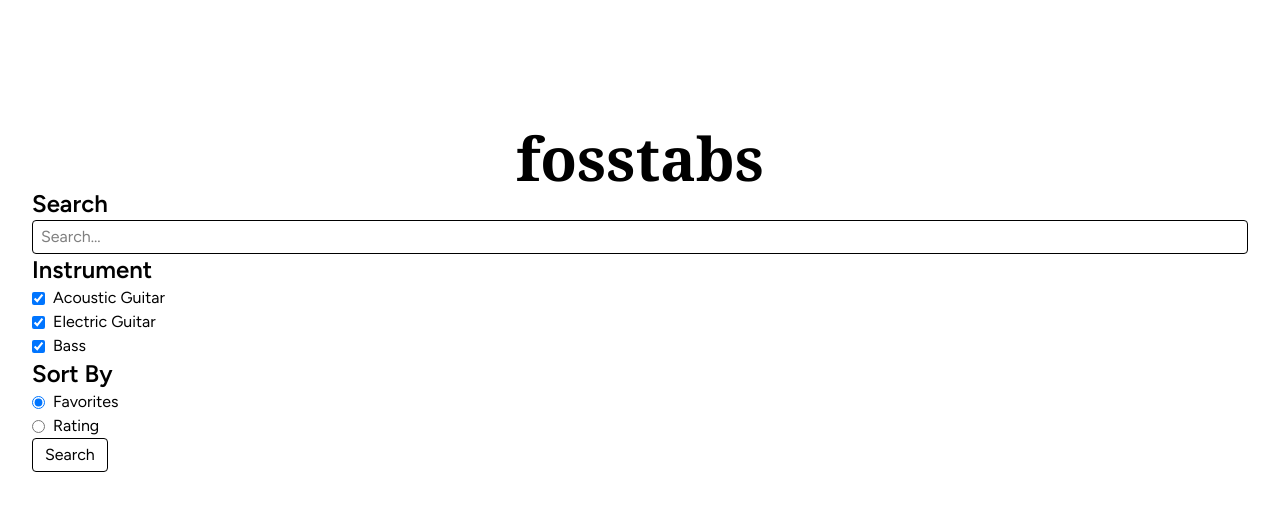
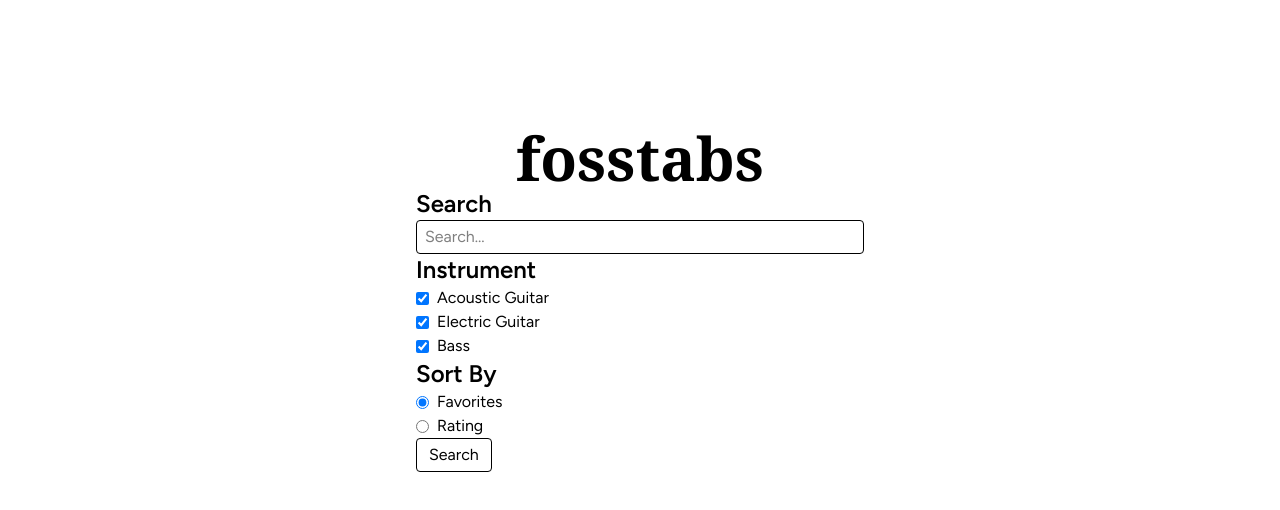
Before and after one commit to kiravalcante/fosstabs, a React (Vite) app in the folder frontend/: page / in a window 1280 px wide. Shown: the top 510 px of the page. Built offline with nearby package versions, Linux system fonts and the light colour scheme.

Commit message:
improve page responsiveness for desktops

```diff
--- a/frontend/src/pages/about.tsx
+++ b/frontend/src/pages/about.tsx
@@ -1,7 +1,7 @@
 export function About() {
   return (
     <div className="min-h-screen">
-      <div className="mx-auto w-screen px-8 pt-32">
+      <div className="mx-auto w-screen px-8 pt-32 sm:w-md sm:px-0">
         <div>
           <h1 className="text-center font-serif text-6xl font-semibold">
             fosstabs
--- a/frontend/src/pages/index.tsx
+++ b/frontend/src/pages/index.tsx
@@ -3,7 +3,7 @@ import { SearchForm } from "@/components/search-form/SearchForm";
 export function Index() {
   return (
     <div className="min-h-screen">
-      <div className="mx-auto w-screen px-8 pt-32">
+      <div className="mx-auto w-screen px-8 pt-32 sm:w-md sm:px-0">
         <div>
           <h1 className="text-center font-serif text-6xl font-semibold">
             fosstabs
```
